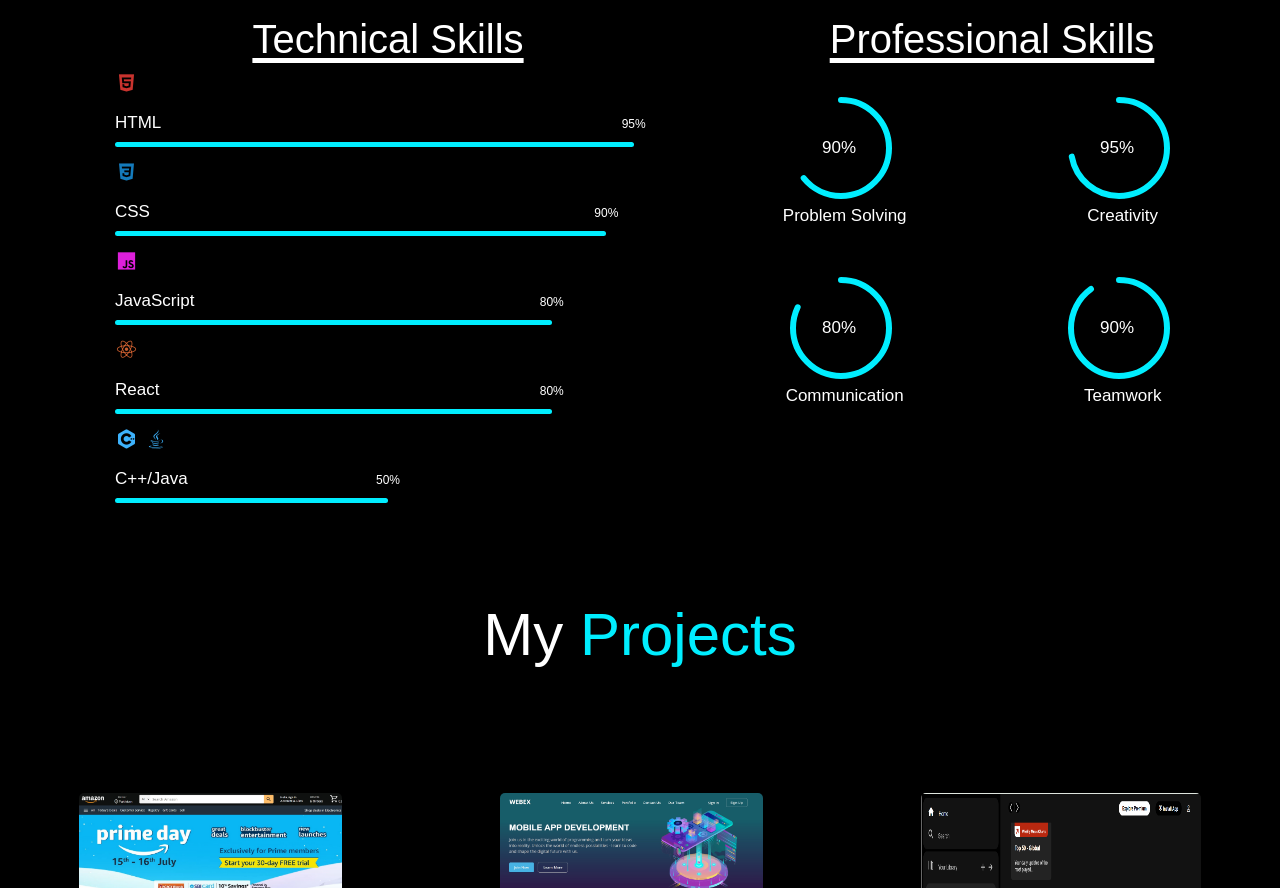
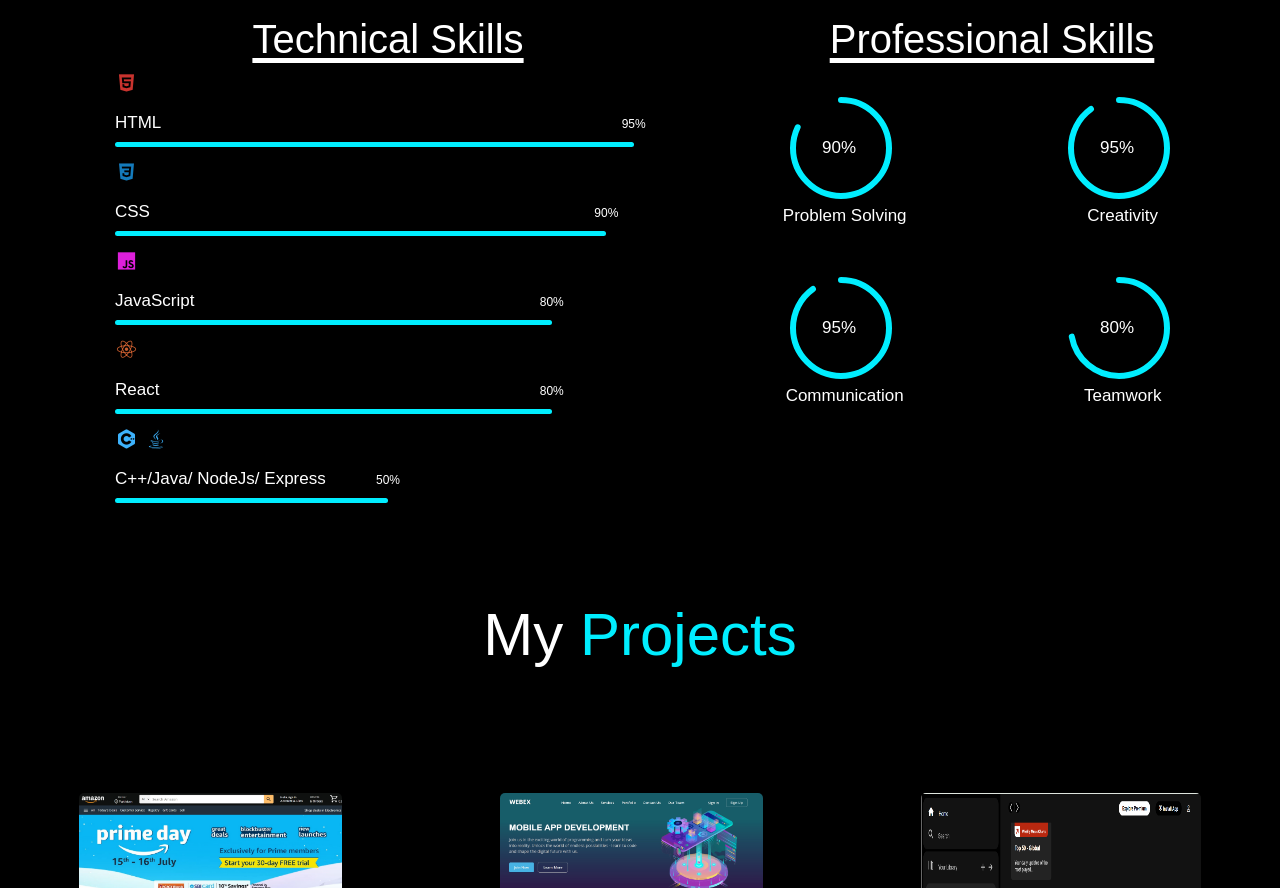
Before and after one commit to Hareshku/my_portfolio, a plain HTML site: page index.html in a window 1280 px wide. Shown: the part 1755-2643 px from the top of the page. Drawn offline with nearby package versions, Linux system fonts and the light colour scheme; some icons are missing.

Commit message:
skill section updated

```diff
--- a/index.html
+++ b/index.html
@@ -123,7 +123,7 @@
                             <i class='bx bxl-java'style="color: #3db2fc;"></i>
                             <i class='bx bxl-c'style="color: #3db2fc;"></i>
                             <div class="info">
-                                <span>C++/Java<span class="addc"></span></span>
+                                <span>C++/Java/ NodeJs/ Express<span class="addc"></span></span>
                             </div>
                             <div class="progress-line cpls">
                                 <span></span>
@@ -139,7 +139,7 @@
                         <div class="radial-bar">
                             <svg x="0px" y="0px" viewBox="0 0 200 200">
                                 <circle class="progress-bar" cx="100" cy="80" r="80"></circle>
-                                <circle class="path path-1" cx="100" cy="80" r="80"></circle>
+                                <circle class="path path-3" cx="100" cy="80" r="80"></circle>
                             </svg>
                             <div class="percentage">90%</div>
                             <div class="text">Problem Solving</div>
@@ -148,7 +148,7 @@
                         <div class="radial-bar">
                             <svg x="0px" y="0px" viewBox="0 0 200 200">
                                 <circle class="progress-bar" cx="100" cy="80" r="80"></circle>
-                                <circle class="path path-2" cx="100" cy="80" r="80"></circle>
+                                <circle class="path path-4" cx="100" cy="80" r="80"></circle>
                             </svg>
                             <div class="percentage">95%</div>
                             <div class="text">Creativity</div>
@@ -157,18 +157,18 @@
                         <div class="radial-bar">
                             <svg x="0px" y="0px" viewBox="0 0 200 200">
                                 <circle class="progress-bar" cx="100" cy="80" r="80"></circle>
-                                <circle class="path path-3" cx="100" cy="80" r="80"></circle>
+                                <circle class="path path-4" cx="100" cy="80" r="80"></circle>
                             </svg>
-                            <div class="percentage">80%</div>
+                            <div class="percentage">95%</div>
                             <div class="text">Communication</div>
                         </div>
 
                         <div class="radial-bar">
                             <svg x="0px" y="0px" viewBox="0 0 200 200">
                                 <circle class="progress-bar" cx="100" cy="80" r="80"></circle>
-                                <circle class="path path-4" cx="100" cy="80" r="80"></circle>
+                                <circle class="path path-2" cx="100" cy="80" r="80"></circle>
                             </svg>
-                            <div class="percentage">90%</div>
+                            <div class="percentage">80%</div>
                             <div class="text">Teamwork</div>
                         </div>
                     </div>
```
